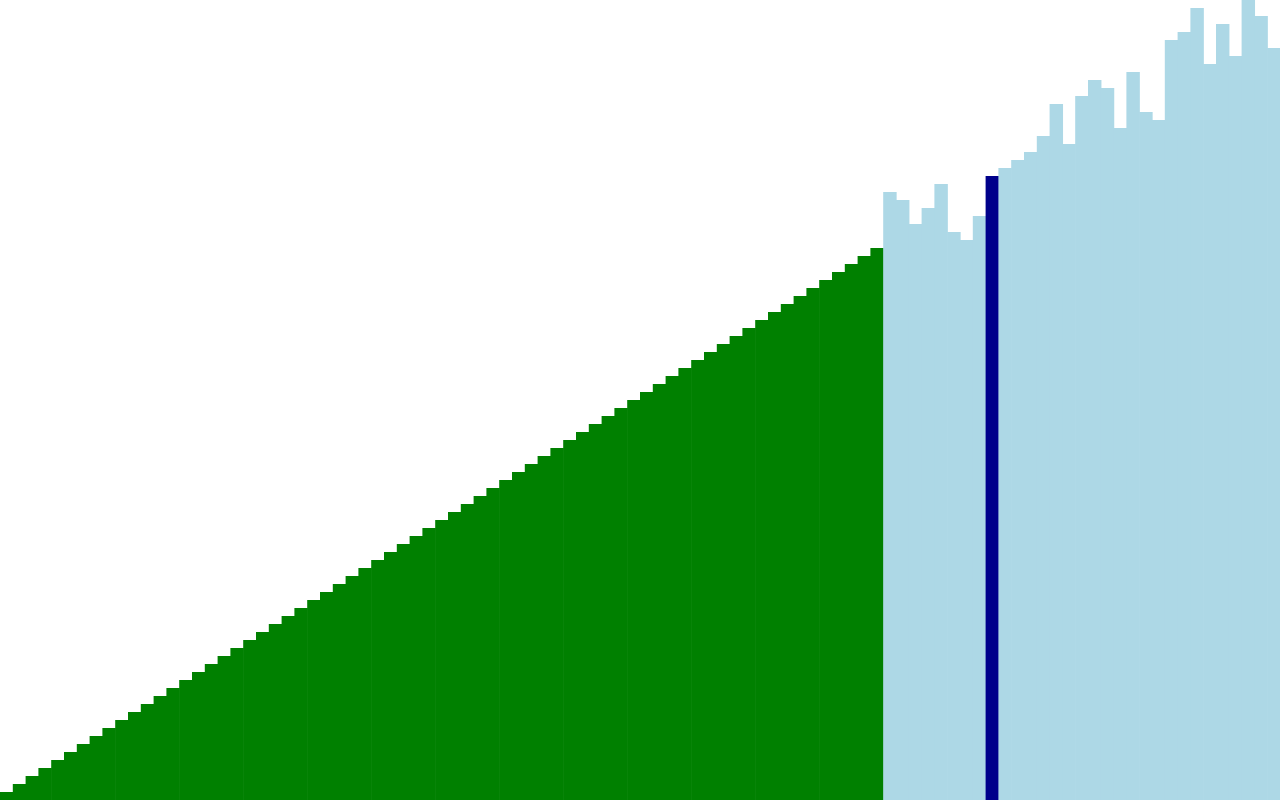
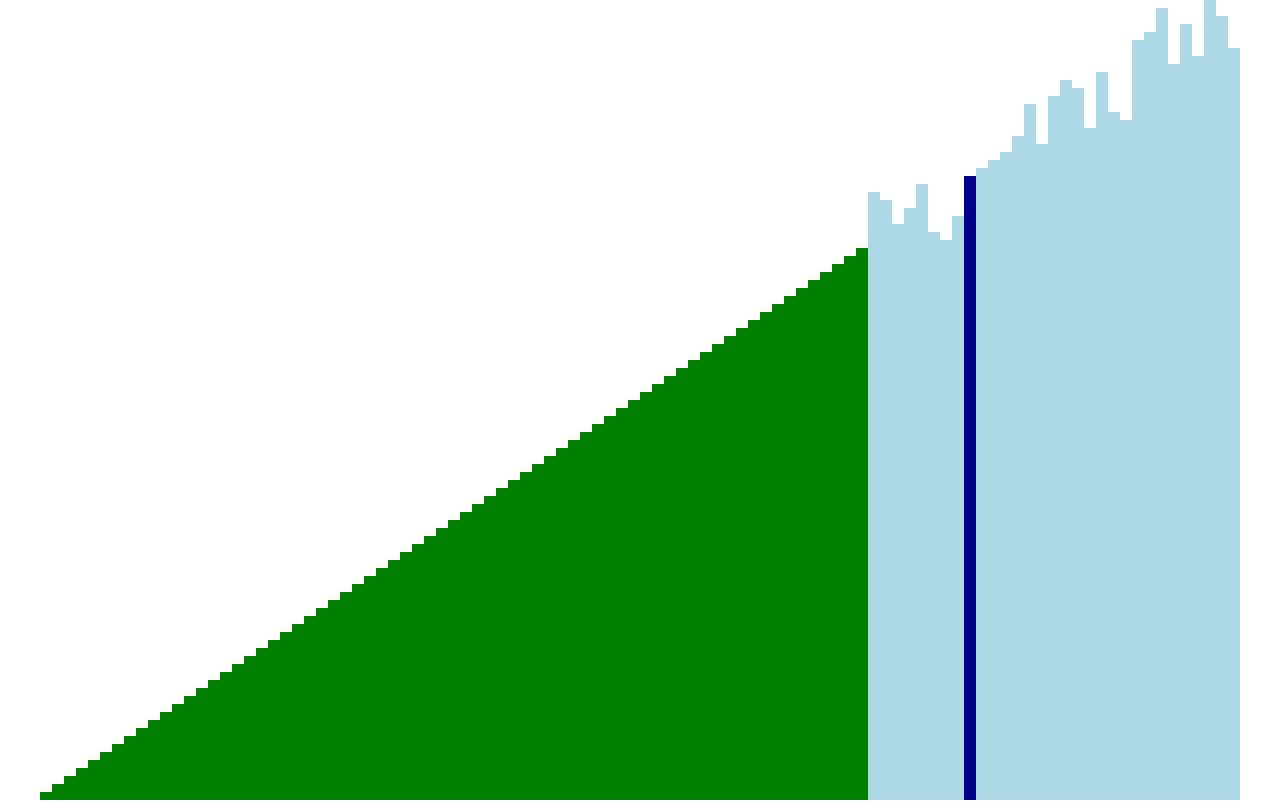
Before and after one commit to nimeji/sorting-algorithm-visualizer, a React (Create React App) app: page / in a window 1280 px wide. Built offline with nearby package versions, Linux system fonts and the light colour scheme.

Commit message:
fixed rect spacing issues

```diff
--- a/src/components/Sorter/Sorter.tsx
+++ b/src/components/Sorter/Sorter.tsx
@@ -50,7 +50,8 @@ export function Sorter ({
 
       const {values, lastCompared, indicesSorted} = logic.getLastState();
 
-      const elementWidth = ctx.canvas.width / values.length;
+      const elementWidth = Math.floor(width / values.length);
+      const offset = (width - elementWidth * values.length) / 2;
 
       values.forEach((value, i) => {
         let color = defaultColor;
@@ -59,7 +60,7 @@ export function Sorter ({
         if(lastCompared.includes(i)) color = comparedColor;
 
         ctx.fillStyle = color;
-        ctx.fillRect(elementWidth * i, height-height*value, elementWidth * 1.05, height*value)
+        ctx.fillRect(offset + elementWidth * i, height-height*value, elementWidth, height*value)
       });
     }
 
```
